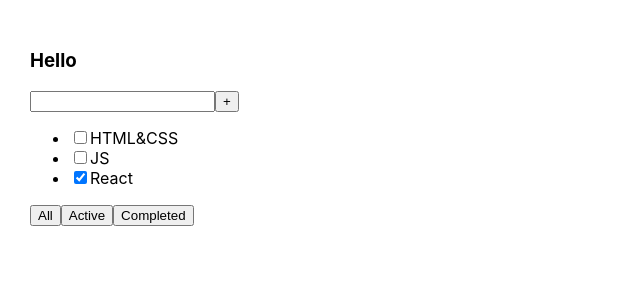
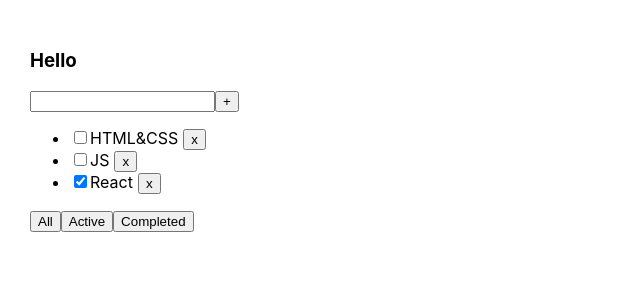
Before and after one commit to Dimkysy/todolist-repeat, a React (Create React App) app: page / in a window 1280 px wide. Shown: the top 300 px of the page, without its empty margins (0-640 px from the left). Built offline with nearby package versions, Linux system fonts and the light colour scheme.

Commit message:
repeat1 lesson 2

```diff
--- a/src/App.css
+++ b/src/App.css
@@ -6,3 +6,6 @@
 .App > div {
   margin-right: 50px;
 }
+.removeButton {
+  margin-left: 5px;
+}
--- a/src/App.tsx
+++ b/src/App.tsx
@@ -1,24 +1,54 @@
-import React from 'react';
+import React, {useState} from 'react';
 import './App.css';
 import { Todolist } from './Todolist';
+import {v1} from "uuid";
+
+export type filterValuesType = "all" | "active" | "complited"
 
 export type TaskType = {
-    id:number
+    id:string
     title:string
     isDone:boolean
 }
 
 function App() {
 
-    let tasks:Array<TaskType> = [
-        {id:1, title:"HTML&CSS",isDone:false},
-        {id:2, title:"JS", isDone:false},
-        {id:3, title:"React", isDone:true},
-    ]
+    let [tasks, setTasks] = useState([
+        {id:v1(), title:"HTML&CSS",isDone:false},
+        {id:v1(), title:"JS", isDone:false},
+        {id:v1(), title:"React", isDone:true},
+    ])
+
+    let [filter, setFilter] = useState<filterValuesType>("all")
+
+    let removeTasks =  (id:string) =>   {
+        let filteredTasks = tasks.filter(t => t.id !== id)
+        setTasks(filteredTasks)
+    }
+
+
+    let tasksForTodolist = tasks
+
+
+    if (filter === "active") {
+        tasksForTodolist = tasks.filter(t => t.isDone === false )
+    }
+
+    if (filter === "complited") {
+        tasksForTodolist = tasks.filter(t => t.isDone === true)
+    }
+
+    function changeFilter(value:filterValuesType) {
+        setFilter(value)
+    }
 
     return (
         <div className="App">
-            <Todolist title = "Hello" tasks={tasks}/>
+            <Todolist title = "Hello"
+                      tasks={tasksForTodolist}
+                      removeTasks = {removeTasks}
+                      changeFilter = {changeFilter}
+            />
         </div>
     );
 }
--- a/src/Todolist.tsx
+++ b/src/Todolist.tsx
@@ -1,9 +1,12 @@
 import React from "react";
-import {TaskType} from "./App";
+import {filterValuesType, TaskType} from "./App";
+import './App.css';
 
 type PropsType = {
     title:string
     tasks:Array<TaskType>
+    removeTasks:(id:string) => void
+    changeFilter:(value:filterValuesType) => void
 }
 
 
@@ -20,14 +23,15 @@ export  function Todolist(props:PropsType) {
                     props.tasks.map(t => <li key={t.id}>
                             <input type="checkbox" checked={t.isDone}/>
                             <span>{t.title}</span>
+                            <button className="removeButton"  onClick={()=> props.removeTasks(t.id)} >x</button>
                     </li>
                     )
                 }
             </ul>
             <div>
-                <button>All</button>
-                <button>Active</button>
-                <button>Completed</button>
+                <button onClick={()=> props.changeFilter("all")} >All</button>
+                <button onClick={() => props.changeFilter("active")}>Active</button>
+                <button onClick={()=> props.changeFilter("complited")}>Completed</button>
             </div>
         </div>
     )
```
